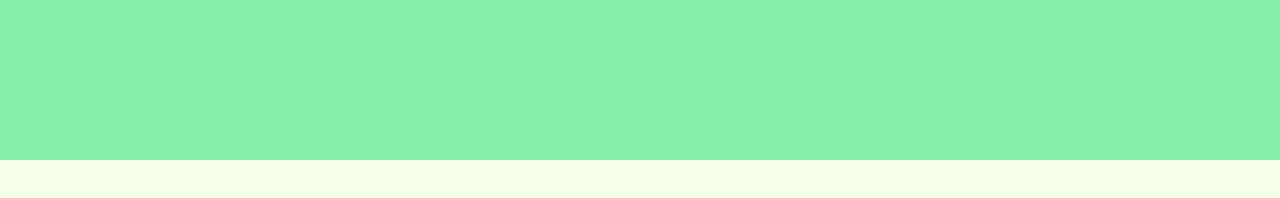
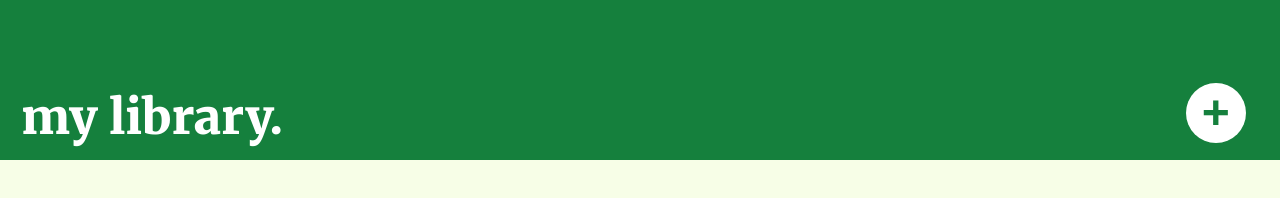
Before and after one commit to robynae/library, a plain HTML site: page index.html in a window 1280 px wide. Drawn offline with Linux system fonts and the light colour scheme.

Commit message:
Style header

```diff
--- a/index.html
+++ b/index.html
@@ -12,8 +12,13 @@
 </head>
 <body>
     <div class="container">
-        <div class="header-container"></div>
-        <div class="library-container"></div>
+        <div class="header-container">
+            <h1>my library.</h1>
+            <button class="add-book">+</button>
+        </div>
+        <div class="library-container">
+            <div class="books-container"></div>
+        </div>
     </div>
 </body>
 </html>
--- a/styles.css
+++ b/styles.css
@@ -1,6 +1,7 @@
 html, body {
     margin: 0;
     padding: 0;
+    box-sizing: border-box
 }
 
 .container {
@@ -12,9 +13,12 @@ html, body {
 
 .header-container {
     grid-row: 1;
-    background-color: #86efac;
+    background-color: #15803d;
     width: 100%;
     height: 100%;
+
+    display: grid;
+    grid-template-columns: 1fr 2fr;
 }
 
 .library-container {
@@ -22,3 +26,40 @@ html, body {
 
     background-color: #f7fee7;
 }
+
+.header-container > h1 {
+    font-family: 'Merriweather', serif;
+    font-weight: 900;
+    font-size: 3rem;
+    color: white;
+
+    margin: 0;
+    align-self: end;
+    padding-left: 5%;
+    padding-bottom: 3%;
+    grid-column: 1;
+}
+
+.add-book {
+    grid-column: 2;
+    align-self: end;
+    justify-self: end;
+    width: 60px;
+    height: 60px;
+    margin-bottom: 2%;
+    margin-right: 4%;
+
+    border-radius: 50%;
+    border: none;
+    font-size: 3rem;
+    font-weight: 900;
+    background-color: white;
+    color: #15803d;
+}
+
+.add-book:hover {
+    background-color: #15803d;
+    color: white;
+    border: 5px solid white;
+    font-size: 2rem;
+}
```
